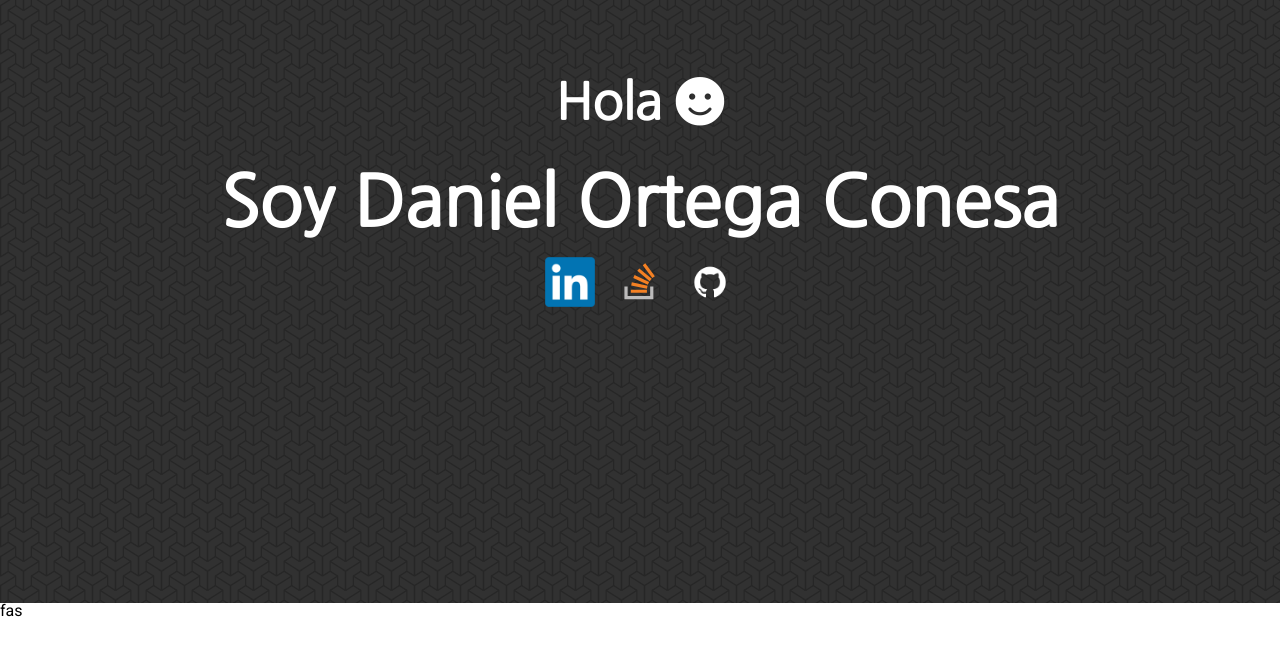
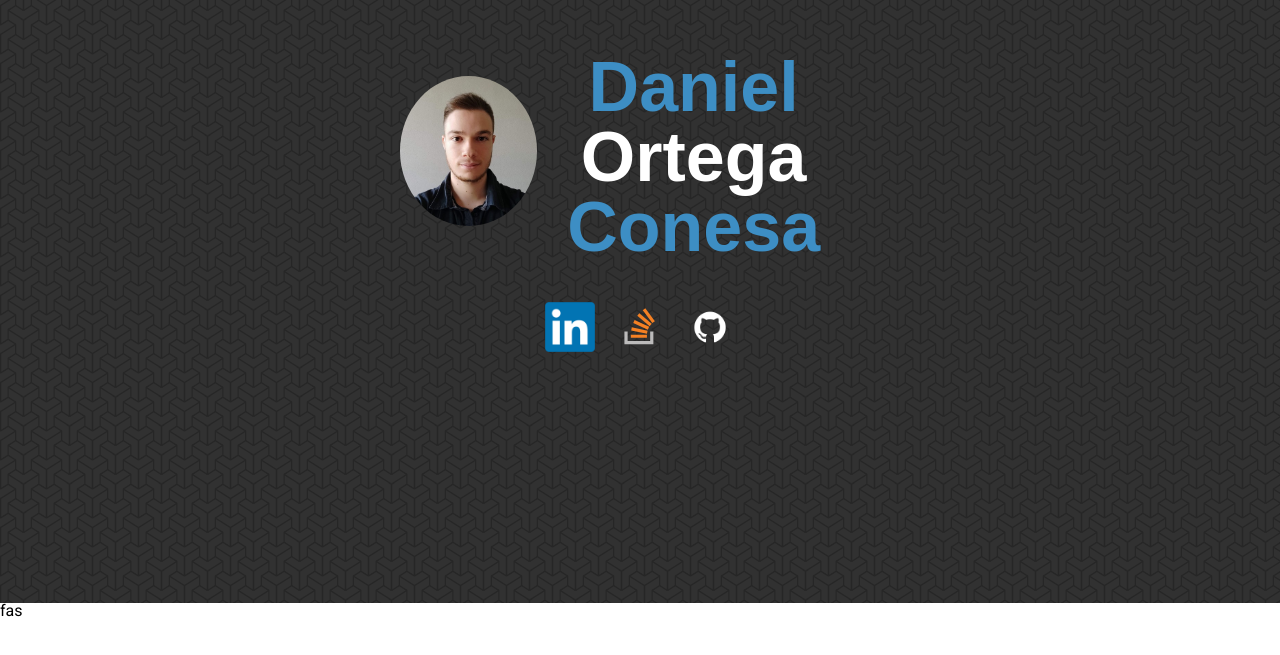
Before and after one commit to DanielOrtegaConesa/DanielOrtegaConesa.github.io, an Angular app in the folder portfolio/: page / in a window 1280 px wide. Shown: the part 197-852 px from the top of the page. Built offline with nearby package versions, Linux system fonts and the light colour scheme.

Commit message:
new layout for intro

```diff
--- a/portfolio/src/app/intro/intro.component.html
+++ b/portfolio/src/app/intro/intro.component.html
@@ -1,9 +1,15 @@
 <div class="container" fxLayout="column" fxLayoutAlign="center center">
-    <div class="hello">
-        Hola <i class="fas fa-smile"></i>
-    </div>
-    <div class="me">
-        Soy Daniel Ortega Conesa
+
+
+    <div class="me" fxLayout="row" fxLayoutAlign="center center">
+        <div>
+            <img src="/assets/img/me.jpeg" class="myphoto">
+        </div>
+        <div>
+            <div>Daniel</div>
+            <div style="color: white;">Ortega</div>
+            <div>Conesa</div>
+        </div>
     </div>
 
     <div class="links">
--- a/portfolio/src/app/intro/intro.component.scss
+++ b/portfolio/src/app/intro/intro.component.scss
@@ -1,26 +1,25 @@
 /* Background pattern from Toptal Subtle Patterns */
-@import url("https://fonts.googleapis.com/css?family=Nanum+Gothic&display=swap");
 .container {
   height: 100%;
   width: 100%;
   background-image: url("../../assets/escheresque_ste/escheresque_ste.png");
 }
 
-.hello {
-  font-family: "Nanum Gothic", sans-serif;
-  font-size: 50px;
-  font-weight: bold;
-  color: #ffffff;
-  text-align: center;
-  margin-bottom: 20px;
+.myphoto {
+  height: 150px;
+  border-radius: 50%;
 }
+
 .me {
-  font-family: "Nanum Gothic", sans-serif;
+  font-family: "Poppins", sans-serif;
   font-size: 70px;
   font-weight: bold;
-  color: #ffffff;
+  color: #3d8ec4;
   text-align: center;
-  margin-top: 20px;
+  margin: 20px;
+  div {
+    margin-right: 30px;
+  }
 }
 
 .links a img {
```
Also changed, not shown: portfolio/src/assets/img/fondo.jpeg (added), portfolio/src/assets/img/me.jpeg (added).
